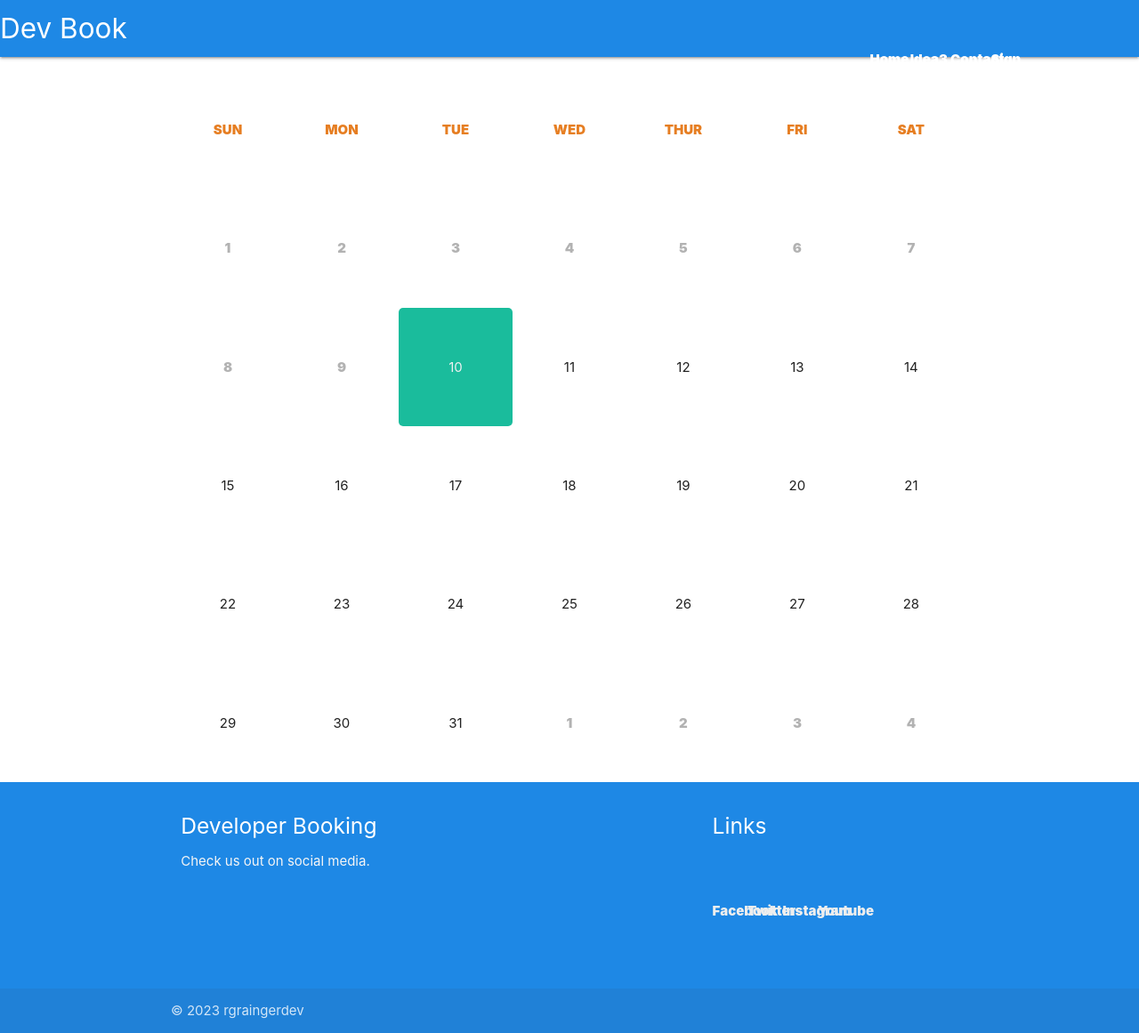
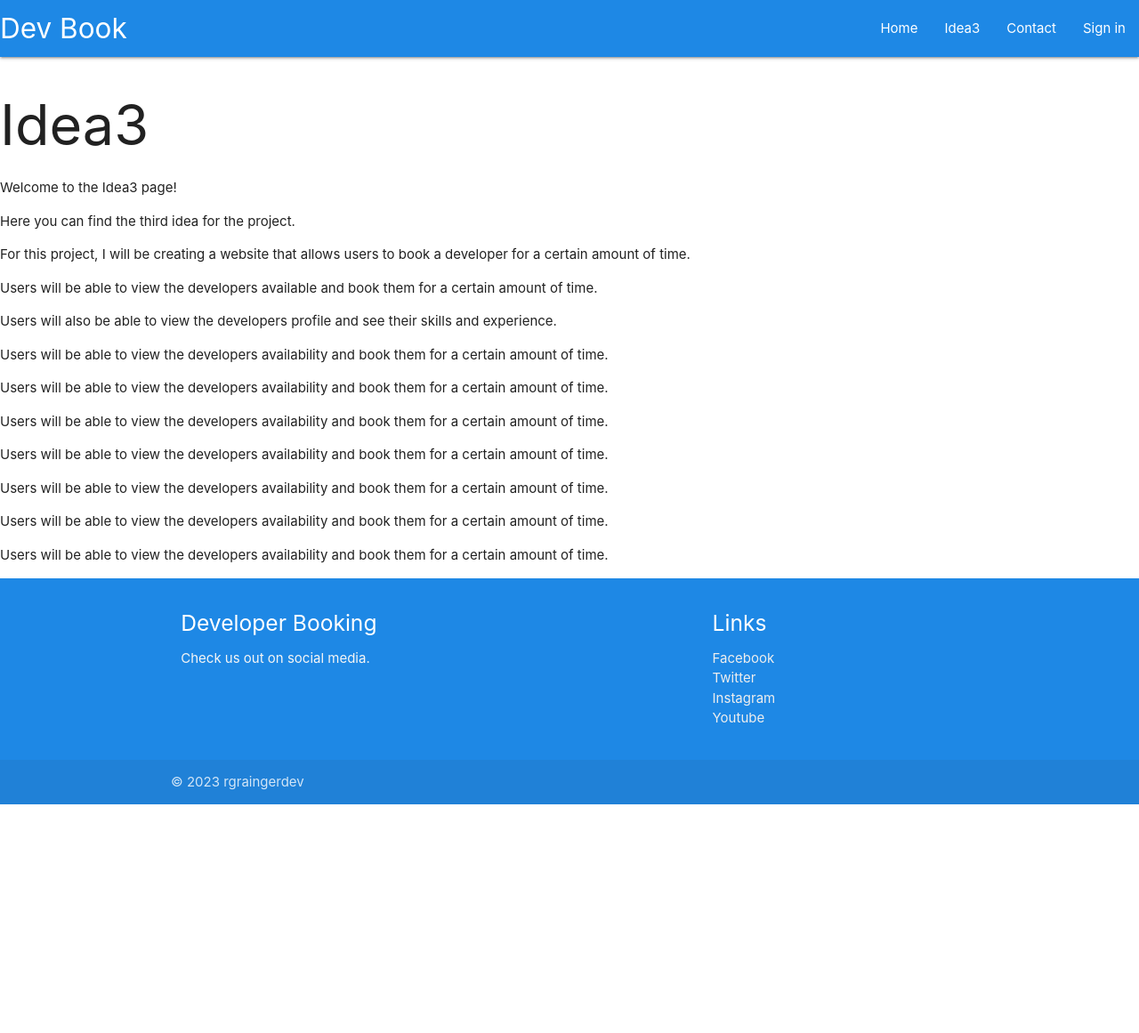
Before and after one commit to Code-Institute-Submissions/rgraingerdev-MS33, a Flask app: page /idea3 in a window 1280 px wide. Shown: the whole page at 89% size. After the commit the page ends 904 px from the top, so only its background shows below. Run offline with Flask 2, Linux system fonts and the light colour scheme.

Commit message:
Removed calendar disrupted all formatting

```diff
--- a/project/static/CSS/style.css
+++ b/project/static/CSS/style.css
@@ -8,32 +8,3 @@
   main {
     flex: 1 0 auto;
   }
-
-#calendar {
-  margin: 0;
-  padding: 0;
-}
-
-#calendar, li {
-  float: left;
-  display: block;
-  width: 14.2857%;
-  text-align: center;
-  list-style-type: none;
-}
-
-li:nth-child(n+1):nth-child(-n+7) {
-  font-weight: 900;
-  color: #e67e22;
-}
-
-li:nth-child(n+39), li:nth-child(n+8):nth-child(-n+16) {
-  font-weight: 900;
-  color: rgba(0,0,0,.3);
-}
-
-li:hover:nth-child(n+8):nth-child(-n+38), li:nth-child(17){
-  border-radius: 5px;
-  background-color: #1abc9c;
-  color: #ecf0f1;
-}
--- a/project/static/JS/calendar.js
+++ /dev/null
@@ -1,6 +0,0 @@
-     var winHeight = $(window).height();
-var height = ( winHeight * 16.6666 ) / 100;
-var lineHeight = height + "px";
-
-$("li").css("line-height", lineHeight);
-$("li").css("height", height);
--- a/project/templates/base.html
+++ b/project/templates/base.html
@@ -63,6 +63,5 @@
 
     <script src="https://cdnjs.cloudflare.com/ajax/libs/materialize/1.0.0/js/materialize.min.js"></script>
     <script src="{{ url_for('static', filename='JS/script.js') }}"></script>
-    <script src="{{ url_for('static', filename='JS/calendar.js') }}"></script>
 </body>
 </html>
--- a/project/templates/idea3.html
+++ b/project/templates/idea3.html
@@ -1,53 +1,19 @@
 {% extends "base.html" %}
 {% block content %}
-    <div class="ui container">
-<div class="fullDiv">
-  <ul class="calendar">
-    <li>SUN</li>
-    <li>MON</li>
-    <li>TUE</li>
-    <li>WED</li>
-    <li>THUR</li>
-    <li>FRI</li>
-    <li>SAT</li>
-    <li>1</li>
-    <li>2</li>
-    <li>3</li>
-    <li>4</li>
-    <li>5</li>
-    <li>6</li>
-    <li>7</li>
-    <li>8</li>
-    <li>9</li>
-    <li>10</li>
-    <li>11</li>
-    <li>12</li>
-    <li>13</li>
-    <li>14</li>
-    <li>15</li>
-    <li>16</li>
-    <li>17</li>
-    <li>18</li>
-    <li>19</li>
-    <li>20</li>
-    <li>21</li>
-    <li>22</li>
-    <li>23</li>
-    <li>24</li>
-    <li>25</li>
-    <li>26</li>
-    <li>27</li>
-    <li>28</li>
-    <li>29</li>
-    <li>30</li>
-    <li>31</li>
-    <li>1</li>
-    <li>2</li>
-    <li>3</li>
-    <li>4</li>
-  </ul>
+<div>
+    <h1>Idea3</h1>
+    <p> Welcome to the Idea3 page!</p>
+    <p>Here you can find the third idea for the project.</p>
+    <p>For this project, I will be creating a website that allows users to book a developer for a certain amount of time.</p>
+    <p>Users will be able to view the developers available and book them for a certain amount of time.</p>
+    <p>Users will also be able to view the developers profile and see their skills and experience.</p>
+    <p>Users will be able to view the developers availability and book them for a certain amount of time.</p>
+    <p>Users will be able to view the developers availability and book them for a certain amount of time.</p>
+    <p>Users will be able to view the developers availability and book them for a certain amount of time.</p>
+    <p>Users will be able to view the developers availability and book them for a certain amount of time.</p>
+    <p>Users will be able to view the developers availability and book them for a certain amount of time.</p>
+    <p>Users will be able to view the developers availability and book them for a certain amount of time.</p>
+    <p>Users will be able to view the developers availability and book them for a certain amount of time.</p>
 </div>
 
-    </div>
-
 {% endblock %}
```
